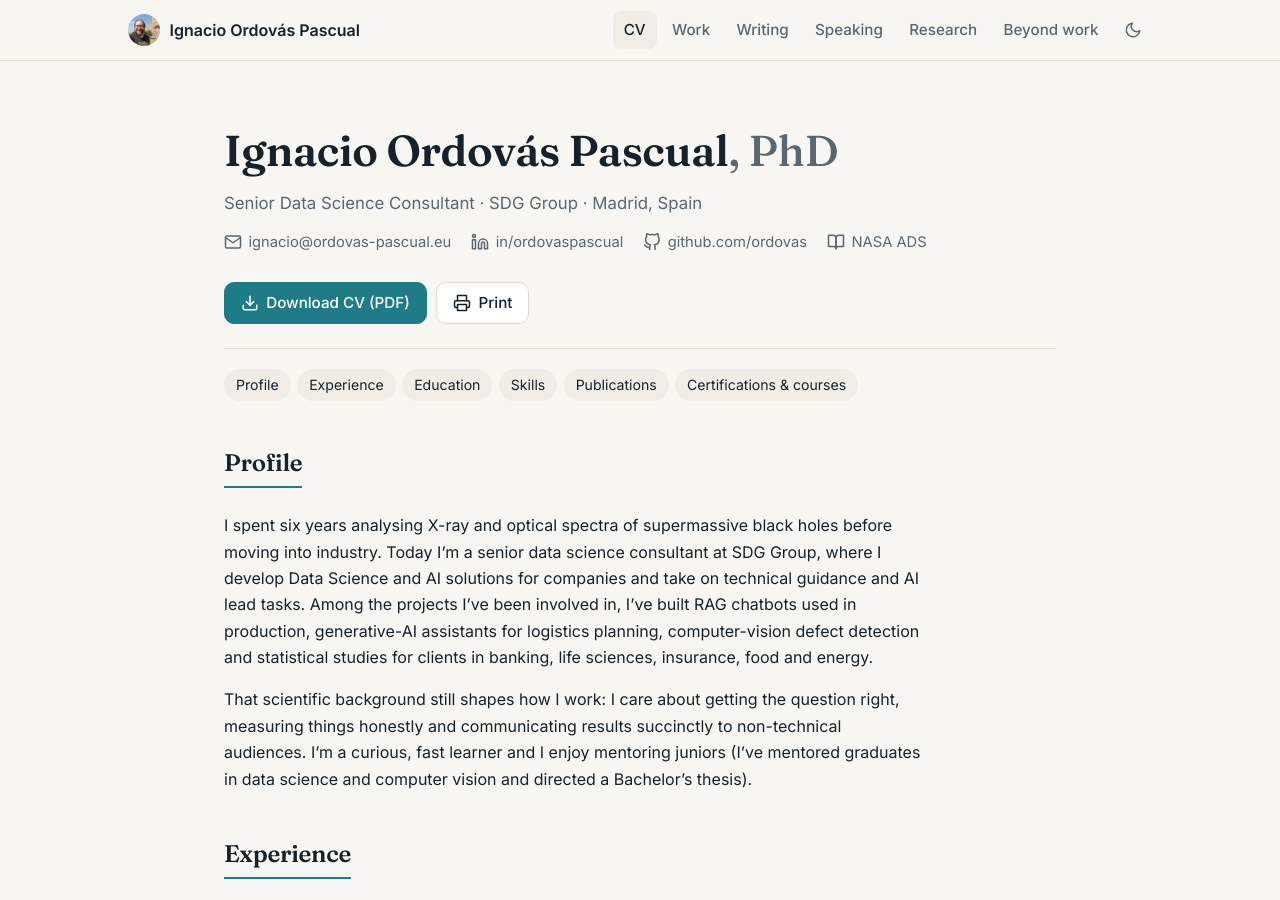
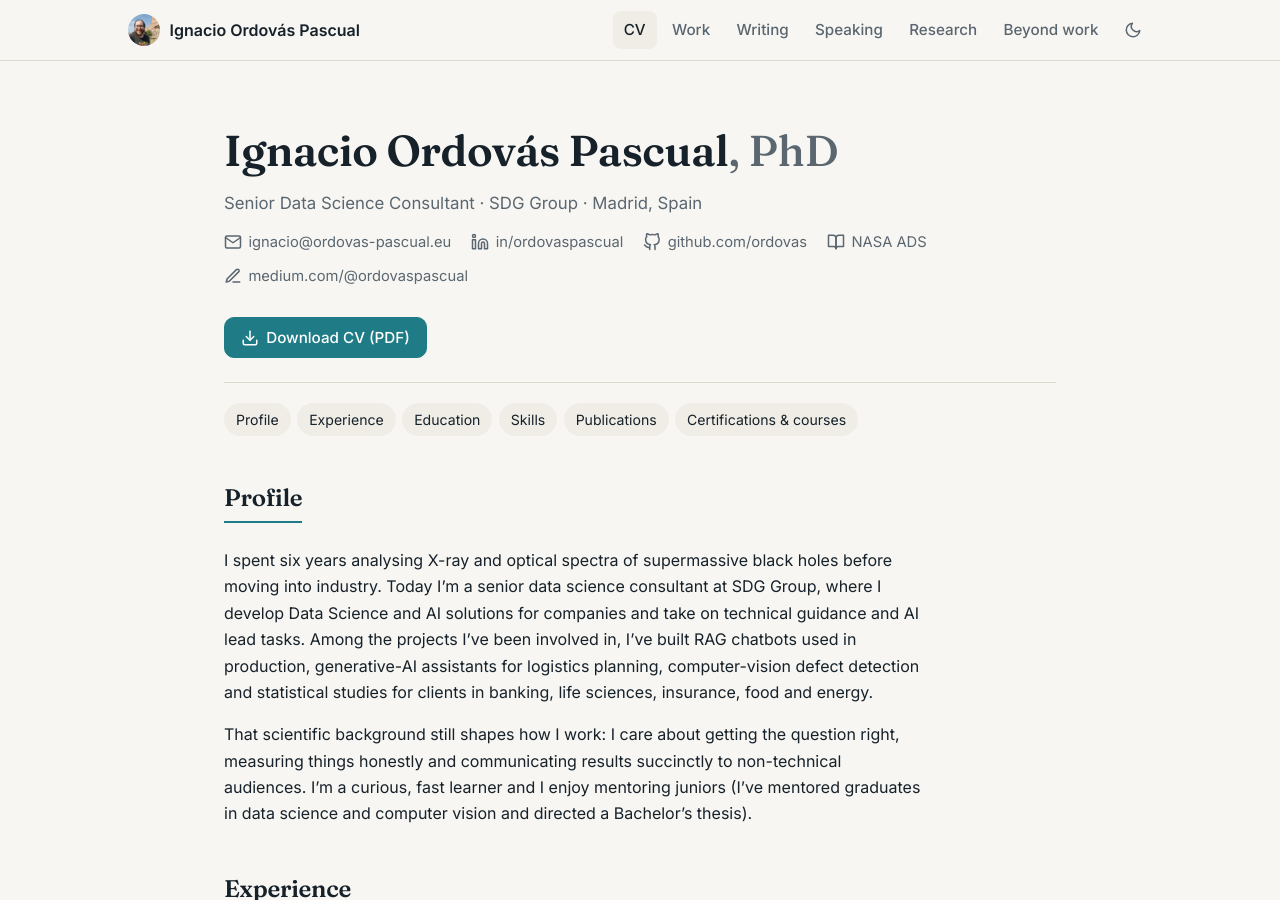
Before and after one commit to ordovas/ordovas.github.io, a Jekyll site: the page built from cv/index.html, in a window 1280 px wide and 900 px high. Built offline with Jekyll 4.4.1, drawn with Linux system fonts in a browser that asks for light colours.

Commit message:
Modifications

```diff
--- a/_includes/icon.html
+++ b/_includes/icon.html
@@ -9,7 +9,6 @@
 {%- when "pen" -%}<path d="M12 20h9"/><path d="M16.5 3.5a2.121 2.121 0 0 1 3 3L7 19l-4 1 1-4L16.5 3.5z"/>
 {%- when "book" -%}<path d="M2 3h6a4 4 0 0 1 4 4v14a3 3 0 0 0-3-3H2z"/><path d="M22 3h-6a4 4 0 0 0-4 4v14a3 3 0 0 1 3-3h7z"/>
 {%- when "download" -%}<path d="M21 15v4a2 2 0 0 1-2 2H5a2 2 0 0 1-2-2v-4"/><polyline points="7 10 12 15 17 10"/><line x1="12" y1="15" x2="12" y2="3"/>
-{%- when "printer" -%}<polyline points="6 9 6 2 18 2 18 9"/><path d="M6 18H4a2 2 0 0 1-2-2v-5a2 2 0 0 1 2-2h16a2 2 0 0 1 2 2v5a2 2 0 0 1-2 2h-2"/><rect x="6" y="14" width="12" height="8"/>
 {%- when "pin" -%}<path d="M21 10c0 7-9 13-9 13s-9-6-9-13a9 9 0 0 1 18 0z"/><circle cx="12" cy="10" r="3"/>
 {%- when "arrow" -%}<line x1="5" y1="12" x2="19" y2="12"/><polyline points="12 5 19 12 12 19"/>
 {%- when "external" -%}<path d="M18 13v6a2 2 0 0 1-2 2H5a2 2 0 0 1-2-2V8a2 2 0 0 1 2-2h6"/><polyline points="15 3 21 3 21 9"/><line x1="10" y1="14" x2="21" y2="3"/>
--- a/cv/index.html
+++ b/cv/index.html
@@ -14,14 +14,13 @@ body_class: cv-page
       <h1>{{ p.name }}<span class="honorific">, {{ p.honorific }}</span></h1>
       <p class="lead">{{ p.role }} · {{ p.company }} · {{ p.location }}</p>
       <ul class="cv-contact">
-        {%- for link in p.links limit: 4 %}
+        {%- for link in p.links %}
         <li><a href="{{ link.url }}">{% include icon.html name=link.icon %}<span>{{ link.label }}</span></a></li>
         {%- endfor %}
       </ul>
     </div>
     <div class="cv-actions no-print">
       <a class="btn btn-primary" href="{{ p.cv_pdf | relative_url }}" download>{% include icon.html name="download" %} Download CV (PDF)</a>
-      <button class="btn" type="button" onclick="window.print()">{% include icon.html name="printer" %} Print</button>
     </div>
   </header>
 
--- a/index.html
+++ b/index.html
@@ -17,7 +17,7 @@ redirect_from:
       <div class="actions">
         <a class="btn btn-primary" href="{{ '/cv/' | relative_url }}">View CV {% include icon.html name="arrow" %}</a>
         <a class="btn" href="{{ p.cv_pdf | relative_url }}" download>{% include icon.html name="download" %} Download CV (PDF)</a>
-        {%- for link in p.links limit: 3 %}
+        {%- for link in p.links %}
         <a class="btn btn-icon" href="{{ link.url }}" aria-label="{{ link.name }}" title="{{ link.name }}">{% include icon.html name=link.icon %}</a>
         {%- endfor %}
       </div>
```
